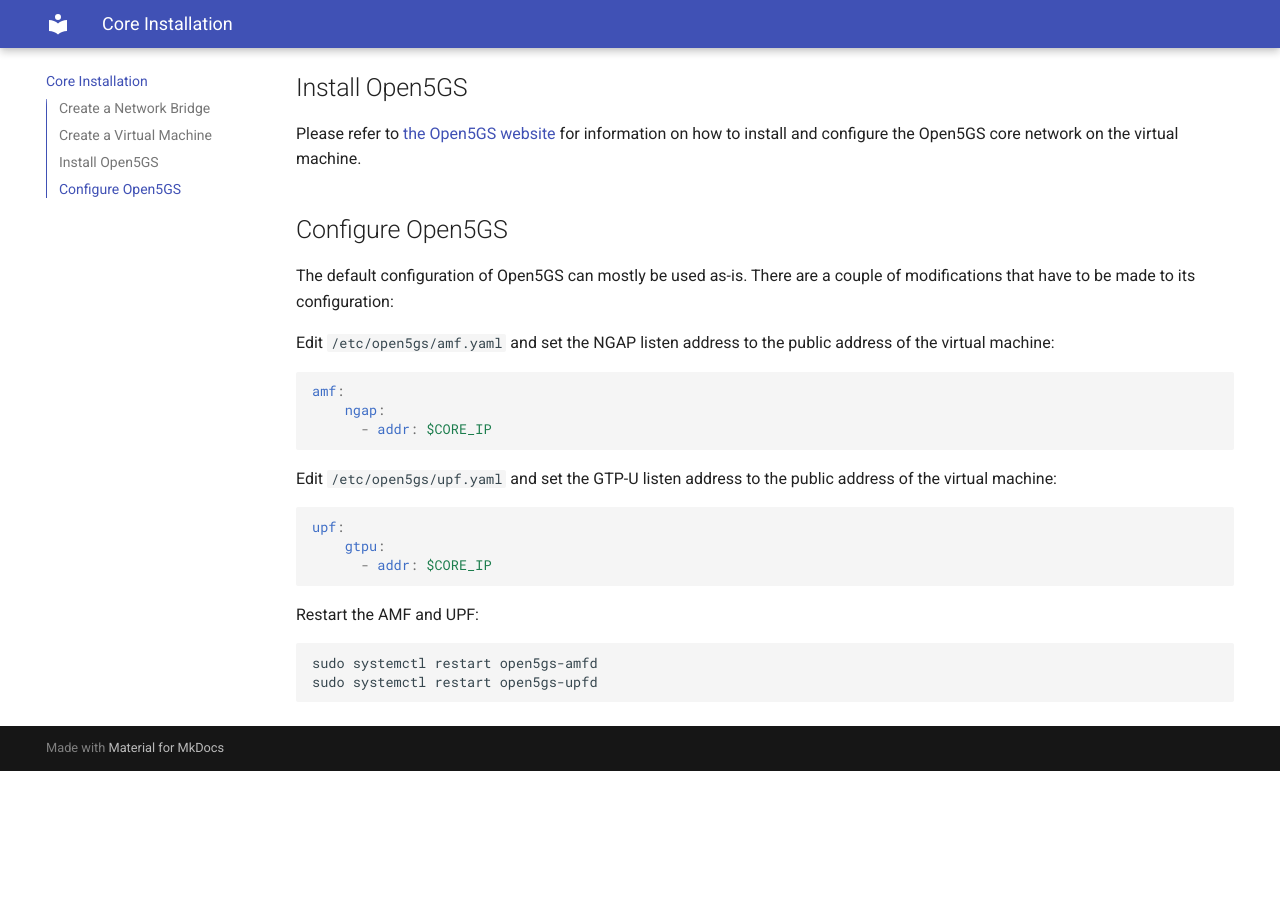
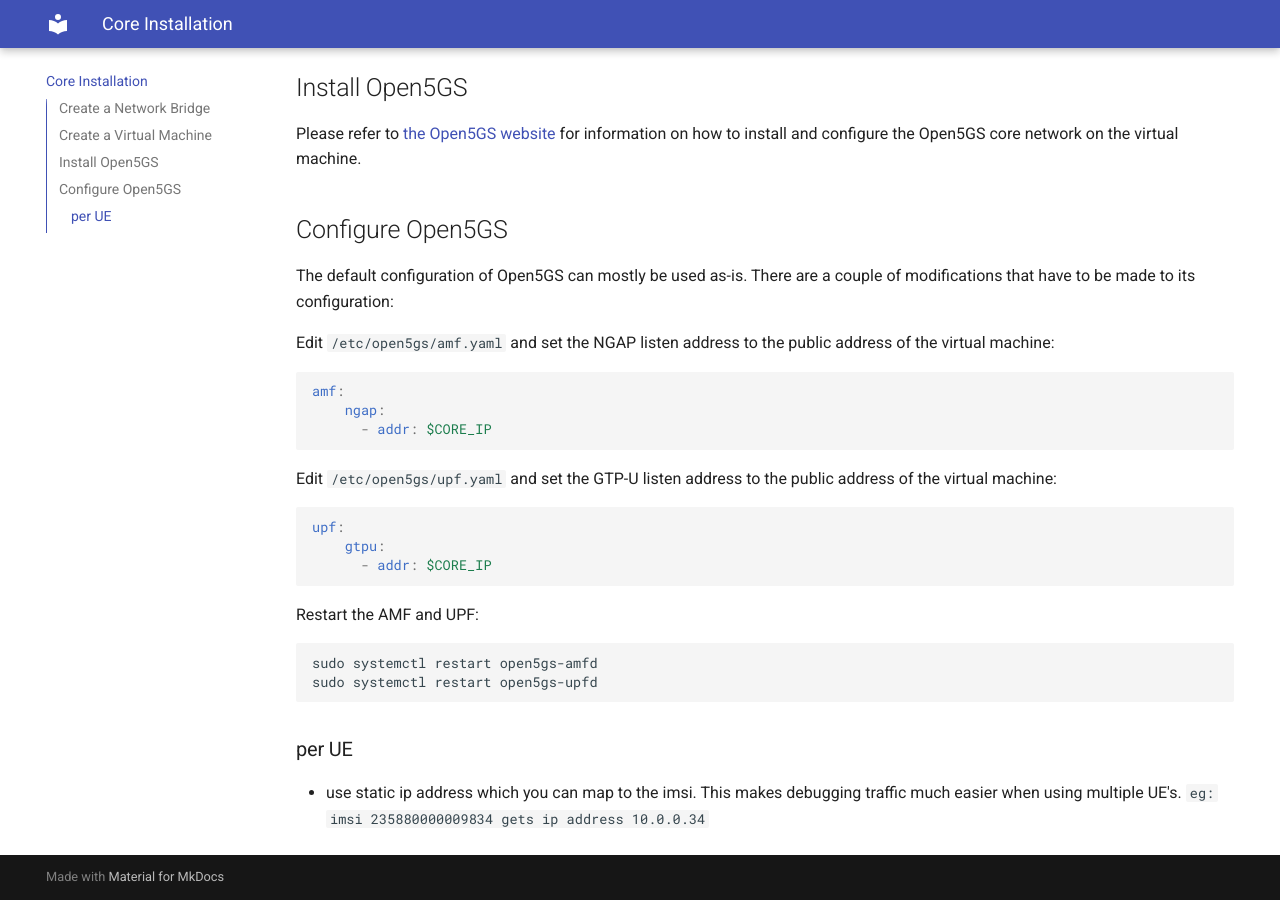
Before and after one commit to accelleran/drax-docs, an MkDocs documentation site: the page built from docs/core-install/index.md, in a window 1280 px wide and 900 px high, scrolled down 1204 px. Built offline with MkDocs 1.6.1 and Material for MkDocs 9.7.7, drawn with Linux system fonts in a browser that asks for light colours; the version menu is left out; before the commit the page ends 1975 px from its top, so only the background shows below that.

Commit message:
Update index.md

````diff
--- a/docs/core-install/index.md
+++ b/docs/core-install/index.md
@@ -83,3 +83,7 @@ Restart the AMF and UPF:
 sudo systemctl restart open5gs-amfd
 sudo systemctl restart open5gs-upfd
 ```
+### per UE
+
+* use static ip address which you can map to the imsi. This makes debugging traffic much easier when using multiple UE's.
+    ``` eg: imsi 235880000009834 gets ip address 10.0.0.34```
````
